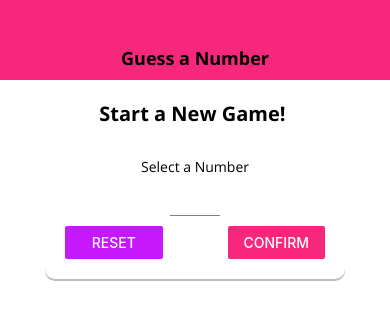
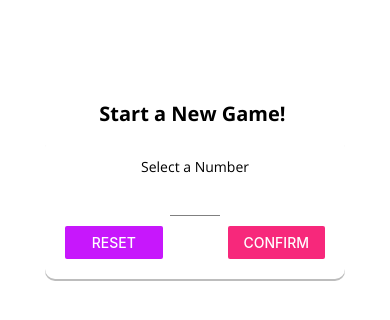
Before and after one commit to Moizasif/react-guess-game, a React Native app: screen / in a window 390 px wide. Shown: the top 320 px of the page. Built offline with nearby package versions, Linux system fonts and the light colour scheme.

Commit message:
Introducing to Platform API

```diff
--- a/components/Header.js
+++ b/components/Header.js
@@ -1,12 +1,12 @@
 import React from 'react';
-import { View, Text, StyleSheet } from 'react-native';
+import { View, Text, StyleSheet, Platform } from 'react-native';
 import TitleText from './TitleText';
 import colors from '../constants/colors';
 
 const Header = (props) => {
     return (
         <View style={styles.header}>
-            <TitleText>{props.title}</TitleText>
+            <TitleText style={styles.title}>{props.title}</TitleText>
         </View>
     )
 }
@@ -16,10 +16,15 @@ const styles = StyleSheet.create({
         width: '100%',
         height: 80,
         paddingTop: 36,
-        backgroundColor: colors.primary,
+        backgroundColor: Platform.OS === 'android' ? colors.primary : 'white',
         alignItems: 'center',
-        justifyContent: 'center'
+        justifyContent: 'center',
+        borderBottomColor: Platform.OS === 'ios' ? '#ccc' : 'transparent',
+        borderBottomWidth: Platform.OS === 'ios' ? 1 : 0
     },
+    title: {
+        color: Platform.OS === 'ios' ? colors.primary : 'white'
+    }
 
 });
 
```
